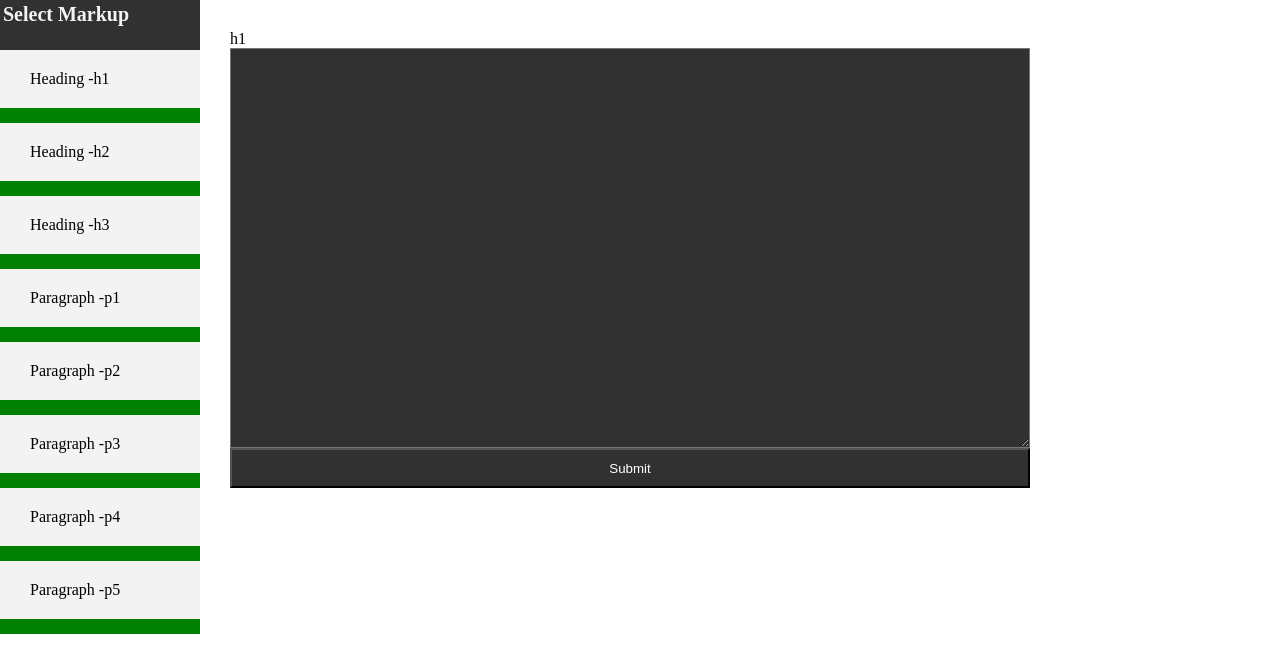
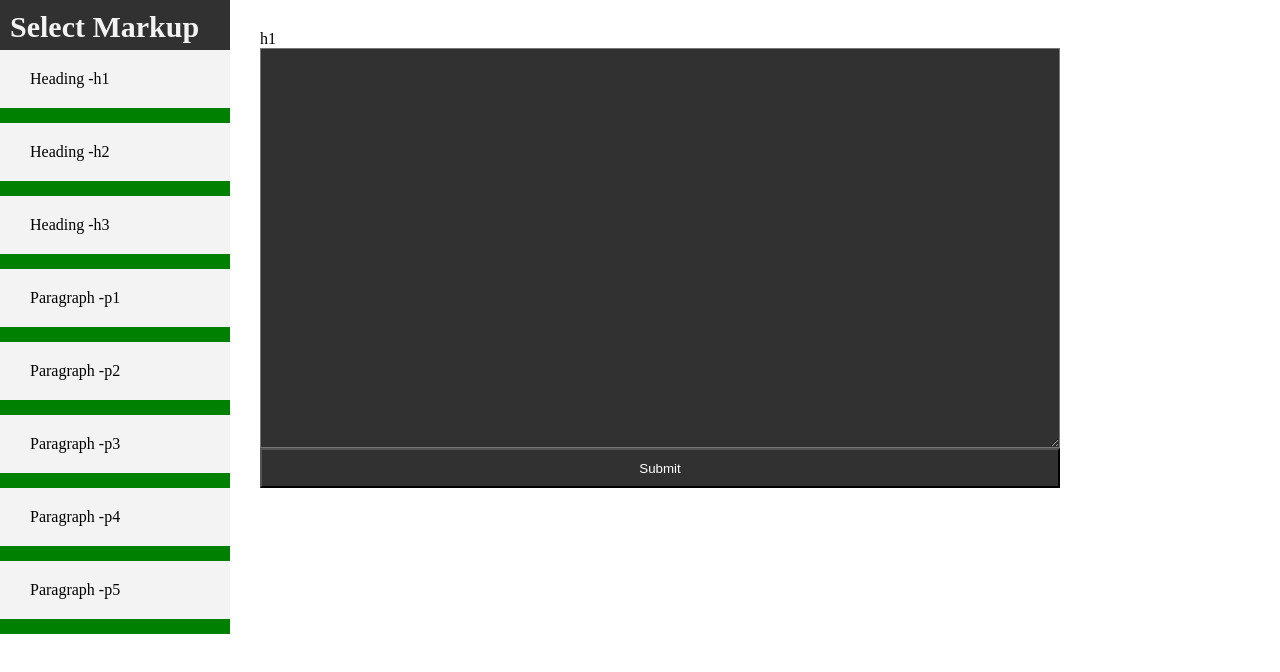
Before and after one commit to bugscreater/Assignment, a React (Create React App) app in the folder Assignment/: page / in a window 1280 px wide. Shown: the top 672 px of the page. Built offline with nearby package versions, Linux system fonts and the light colour scheme.

Commit message:
Update index.css

```diff
--- a/Assignment/src/index.css
+++ b/Assignment/src/index.css
@@ -34,7 +34,7 @@ code {
   flex-direction: column;
   width: 100%;
   max-width: 300px;
-  width: 200px;
+  width: 230px;
   background-color: #313131;
   padding: 20px;
 }
@@ -82,9 +82,9 @@ code {
 }
 
 .header{
-  font-size: 20px;
+  font-size: 30px;
   background-color: #313131;
   color: #F3F3F3;
   height: 50px;
-  padding: 3px;
+  padding:  10px 10px;
 }
```
